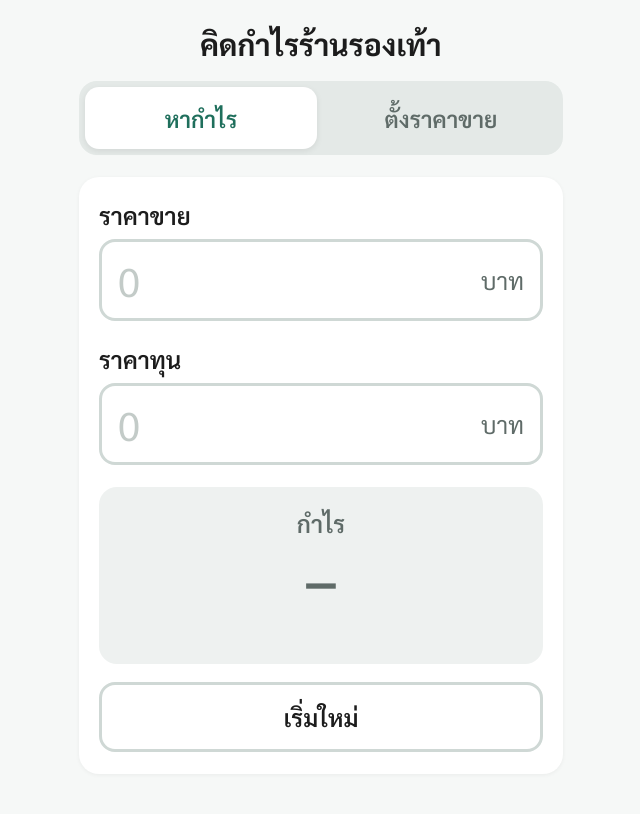
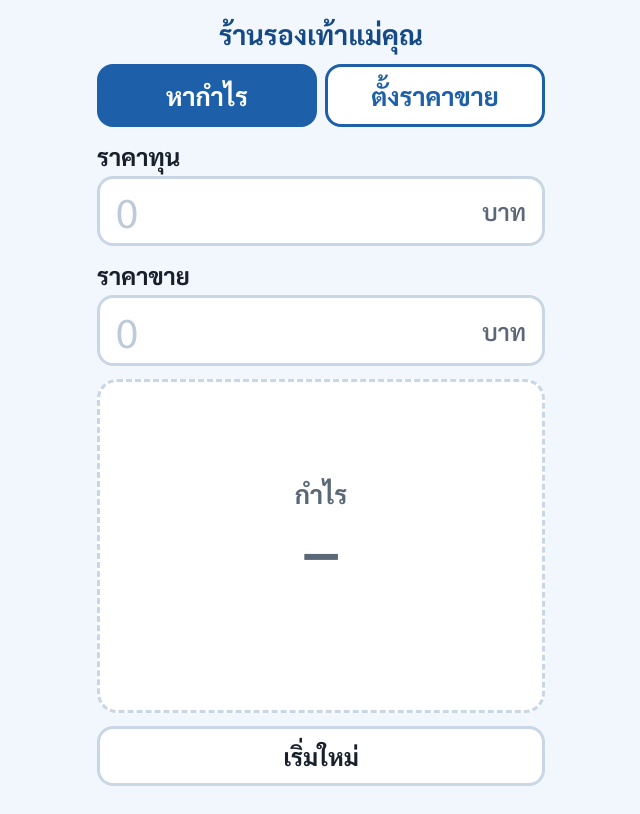
Before and after one commit to asiawork/margin-calculator, a plain HTML site: page index.html in a window 1280 px wide. Shown: the whole page, without its empty margins (319-959 px from the left). Drawn offline with Linux system fonts and the light colour scheme.

Commit message:
Blue theme, shop name title, fit on one screen, simpler input for mom
Co-Authored-By: Claude Opus 5.5 <noreply@anthropic.com>
Claude-Session: https://claude.ai/code/session_014QdRDQcQwdRwrWJmHmq7PW

```diff
--- a/index.html
+++ b/index.html
@@ -2,89 +2,87 @@
 <html lang="th">
 <head>
 <meta charset="UTF-8">
-<meta name="viewport" content="width=device-width, initial-scale=1, viewport-fit=cover">
-<meta name="theme-color" content="#1f6f5c">
-<title>คิดกำไรร้านรองเท้า</title>
+<meta name="viewport" content="width=device-width, initial-scale=1, maximum-scale=1, viewport-fit=cover">
+<meta name="theme-color" content="#1d5fa8">
+<meta name="apple-mobile-web-app-capable" content="yes">
+<meta name="mobile-web-app-capable" content="yes">
+<meta name="apple-mobile-web-app-title" content="คิดกำไร">
+<meta name="application-name" content="คิดกำไร">
+<link rel="apple-touch-icon" href="icon-180.png">
+<link rel="icon" type="image/png" href="icon-180.png">
+<title>ร้านรองเท้าแม่คุณ</title>
 <link rel="preconnect" href="https://fonts.googleapis.com">
 <link rel="preconnect" href="https://fonts.gstatic.com" crossorigin>
 <link href="https://fonts.googleapis.com/css2?family=Sarabun:wght@400;600;700&display=swap" rel="stylesheet">
 <style>
   :root {
-    --green: #1f6f5c;
-    --green-soft: #e3f1ec;
+    --blue: #1d5fa8;
+    --blue-dark: #164a84;
+    --blue-soft: #e5effa;
+    --sky: #f2f7fd;
     --red: #c0392b;
-    --red-soft: #fbe9e7;
-    --ink: #1c1c1c;
-    --muted: #5f6b68;
-    --line: #cfd8d5;
-    --bg: #f6f8f7;
+    --red-soft: #fdecea;
+    --ink: #17202b;
+    --muted: #5b6878;
+    --line: #c9d6e5;
   }
-  * { box-sizing: border-box; }
-  html { -webkit-text-size-adjust: 100%; }
+  * { box-sizing: border-box; -webkit-tap-highlight-color: transparent; }
+  html, body { height: 100%; }
   body {
     margin: 0;
     font-family: "Sarabun", system-ui, sans-serif;
-    font-size: 22px;
     color: var(--ink);
-    background: var(--bg);
-    padding: env(safe-area-inset-top) 0 env(safe-area-inset-bottom);
+    background: var(--sky);
+    -webkit-text-size-adjust: 100%;
   }
   main {
-    max-width: 520px;
+    max-width: 480px;
     margin: 0 auto;
-    padding: 20px 18px 40px;
+    min-height: 100vh;
+    min-height: 100dvh;
+    display: flex;
+    flex-direction: column;
+    gap: clamp(8px, 1.6vh, 14px);
+    padding: calc(env(safe-area-inset-top) + clamp(10px, 2vh, 18px)) 16px calc(env(safe-area-inset-bottom) + 14px);
   }
   h1 {
-    font-size: 30px;
-    margin: 4px 0 18px;
+    margin: 0;
     text-align: center;
+    font-size: clamp(22px, 3.4vh, 28px);
+    font-weight: 700;
+    color: var(--blue-dark);
   }
 
   .tabs {
     display: grid;
     grid-template-columns: 1fr 1fr;
     gap: 8px;
-    background: #e4e9e7;
-    padding: 6px;
-    border-radius: 18px;
-    margin-bottom: 22px;
   }
   .tabs button {
     font: inherit;
-    font-size: 23px;
-    font-weight: 600;
-    border: 0;
-    border-radius: 14px;
-    padding: 16px 6px;
-    background: transparent;
-    color: var(--muted);
+    font-size: clamp(22px, 3.2vh, 26px);
+    font-weight: 700;
+    border: 3px solid var(--blue);
+    border-radius: 16px;
+    padding: clamp(8px, 1.5vh, 14px) 4px;
+    background: #fff;
+    color: var(--blue);
     cursor: pointer;
   }
   .tabs button[aria-selected="true"] {
-    background: #fff;
-    color: var(--green);
-    box-shadow: 0 2px 6px rgba(0,0,0,.08);
+    background: var(--blue);
+    color: #fff;
   }
 
-  .panel { display: none; }
-  .panel.active { display: block; }
+  .panel { display: none; flex: 1; flex-direction: column; gap: clamp(8px, 1.6vh, 14px); }
+  .panel.active { display: flex; }
 
-  .card {
-    background: #fff;
-    border-radius: 20px;
-    padding: 22px 20px;
-    box-shadow: 0 1px 4px rgba(0,0,0,.05);
-  }
-
-  .field {
-    display: block;
-    margin-bottom: 22px;
-  }
+  .field { display: block; }
   .field-name {
     display: block;
-    font-weight: 600;
-    font-size: 24px;
-    margin-bottom: 8px;
+    font-weight: 700;
+    font-size: clamp(21px, 3vh, 24px);
+    margin-bottom: 4px;
   }
   .input-wrap {
     display: flex;
@@ -94,96 +92,103 @@
     background: #fff;
     padding: 0 16px;
   }
-  .input-wrap:focus-within { border-color: var(--green); }
+  .input-wrap:focus-within {
+    border-color: var(--blue);
+    box-shadow: 0 0 0 4px rgba(29, 95, 168, .15);
+  }
   .input-wrap input {
     flex: 1;
     min-width: 0;
     font: inherit;
-    font-size: 40px;
+    font-size: clamp(32px, 5vh, 42px);
     font-weight: 700;
     border: 0;
     outline: 0;
-    padding: 12px 0;
+    padding: clamp(4px, 0.8vh, 8px) 0;
     background: transparent;
     color: var(--ink);
   }
-  .input-wrap input::placeholder { color: #c3cbc8; font-weight: 400; }
+  .input-wrap input::placeholder { color: #bccada; font-weight: 400; }
   .unit {
-    font-size: 24px;
+    font-size: clamp(22px, 3vh, 26px);
+    font-weight: 600;
     color: var(--muted);
     margin-left: 10px;
   }
 
   .result {
-    margin-top: 6px;
-    border-radius: 18px;
-    padding: 20px;
+    flex: 1;
+    min-height: 130px;
+    display: flex;
+    flex-direction: column;
+    justify-content: center;
+    border-radius: 20px;
+    padding: 10px 16px;
     text-align: center;
-    background: #eef1f0;
+    background: #fff;
+    border: 3px dashed var(--line);
     color: var(--muted);
   }
-  .result.good { background: var(--green-soft); color: var(--green); }
-  .result.bad { background: var(--red-soft); color: var(--red); }
+  .result.good { background: var(--blue-soft); border: 3px solid var(--blue); color: var(--blue-dark); }
+  .result.bad { background: var(--red-soft); border: 3px solid var(--red); color: var(--red); }
   .result-label {
-    font-size: 24px;
-    font-weight: 600;
+    font-size: clamp(22px, 3.2vh, 26px);
+    font-weight: 700;
   }
   .result-value {
-    font-size: 60px;
+    font-size: clamp(48px, 8.5vh, 68px);
     font-weight: 700;
-    line-height: 1.15;
-    margin: 4px 0;
+    line-height: 1.1;
     word-break: break-word;
   }
   .result-value small {
-    font-size: 36px;
-    font-weight: 600;
+    font-size: .55em;
+    font-weight: 700;
   }
   .result-sub {
-    font-size: 22px;
+    font-size: clamp(20px, 2.9vh, 24px);
     color: var(--ink);
+    min-height: 1.3em;
   }
 
   .clear {
     display: block;
     width: 100%;
-    margin-top: 18px;
     font: inherit;
-    font-size: 24px;
-    font-weight: 600;
-    padding: 16px;
+    font-size: clamp(22px, 3vh, 24px);
+    font-weight: 700;
+    padding: clamp(8px, 1.4vh, 12px);
     border-radius: 16px;
     border: 3px solid var(--line);
     background: #fff;
     color: var(--ink);
     cursor: pointer;
   }
-  .clear:active { background: #eef1f0; }
+  .clear:active { background: var(--blue-soft); }
 </style>
 </head>
 <body>
 <main>
-  <h1>คิดกำไรร้านรองเท้า</h1>
+  <h1>ร้านรองเท้าแม่คุณ</h1>
 
   <div class="tabs" role="tablist">
     <button role="tab" id="tab-profit" aria-controls="panel-profit" aria-selected="true">หากำไร</button>
     <button role="tab" id="tab-price" aria-controls="panel-price" aria-selected="false">ตั้งราคาขาย</button>
   </div>
 
-  <!-- แบบที่ 1: รู้ราคาขายกับทุน หากำไร -->
+  <!-- แบบที่ 1: รู้ราคาขายกับทุน หากำไรเป็น % -->
   <section class="panel active" id="panel-profit" role="tabpanel" aria-labelledby="tab-profit">
-    <div class="card">
     <label class="field">
-        <span class="field-name">ราคาขาย</span>
+      <span class="field-name">ราคาทุน</span>
       <span class="input-wrap">
-          <input id="p-sell" type="text" inputmode="decimal" autocomplete="off" placeholder="0">
+        <input id="p-cost" type="text" inputmode="decimal" enterkeyhint="next" autocomplete="off" placeholder="0">
         <span class="unit">บาท</span>
       </span>
     </label>
     <label class="field">
-        <span class="field-name">ราคาทุน</span>
+      <span class="field-name">ราคาขาย</span>
       <span class="input-wrap">
-          <input id="p-cost" type="text" inputmode="decimal" autocomplete="off" placeholder="0">
+        <input id="p-sell" type="text" inputmode="decimal" enterkeyhint="done" autocomplete="off" placeholder="0">
         <span class="unit">บาท</span>
       </span>
     </label>
@@ -191,40 +196,36 @@
     <div class="result" id="p-result" aria-live="polite">
       <div class="result-label" id="p-label">กำไร</div>
       <div class="result-value" id="p-value">–</div>
-        <div class="result-sub" id="p-sub">&nbsp;</div>
+      <div class="result-sub" id="p-sub"></div>
     </div>
 
-      <button class="clear" data-clear="p-sell p-cost">เริ่มใหม่</button>
-    </div>
+    <button class="clear" data-clear="p-cost p-sell">เริ่มใหม่</button>
   </section>
 
-  <!-- แบบที่ 2: รู้ทุนกับกำไรที่อยากได้ หาราคาขาย -->
+  <!-- แบบที่ 2: รู้ทุนกับ % กำไรที่อยากได้ หาราคาขาย -->
   <section class="panel" id="panel-price" role="tabpanel" aria-labelledby="tab-price">
-    <div class="card">
     <label class="field">
       <span class="field-name">ราคาทุน</span>
       <span class="input-wrap">
-          <input id="s-cost" type="text" inputmode="decimal" autocomplete="off" placeholder="0">
+        <input id="s-cost" type="text" inputmode="decimal" enterkeyhint="next" autocomplete="off" placeholder="0">
         <span class="unit">บาท</span>
       </span>
     </label>
-
-      <div class="field">
+    <label class="field">
       <span class="field-name">อยากได้กำไร</span>
-        <label class="input-wrap">
-          <input id="s-want" type="text" inputmode="decimal" autocomplete="off" placeholder="0" aria-label="กำไรที่อยากได้">
+      <span class="input-wrap">
+        <input id="s-want" type="text" inputmode="decimal" enterkeyhint="done" autocomplete="off" placeholder="0">
         <span class="unit">%</span>
+      </span>
     </label>
-      </div>
 
     <div class="result" id="s-result" aria-live="polite">
       <div class="result-label">ควรขาย</div>
       <div class="result-value" id="s-value">–</div>
-        <div class="result-sub" id="s-sub">&nbsp;</div>
+      <div class="result-sub" id="s-sub"></div>
     </div>
 
     <button class="clear" data-clear="s-cost s-want">เริ่มใหม่</button>
-    </div>
   </section>
 </main>
 
@@ -237,7 +238,6 @@
 
   function $(id) { return document.getElementById(id); }
 
-  // อ่านตัวเลข ยอมรับลูกน้ำและจุดทศนิยม
   function num(el) {
     var s = el.value.replace(/,/g, '').trim();
     if (s === '' || s === '.') return null;
@@ -245,16 +245,16 @@
     return isFinite(n) ? n : null;
   }
 
-  function fmtPct(n) {
-    return (Math.round(n * 10) / 10).toLocaleString('th-TH', { maximumFractionDigits: 1 });
-  }
-
   function fmt(n) {
     var r = Math.round(n * 100) / 100;
     return r.toLocaleString('th-TH', { minimumFractionDigits: 0, maximumFractionDigits: 2 });
   }
 
-  // กันพิมพ์ตัวอักษรอื่นนอกจากตัวเลข ลูกน้ำ และจุด
+  function fmtPct(n) {
+    return (Math.round(n * 10) / 10).toLocaleString('th-TH', { maximumFractionDigits: 1 });
+  }
+
+  // รับเฉพาะตัวเลข ลูกน้ำ และจุดทศนิยมจุดเดียว
   function sanitize(el) {
     var v = el.value.replace(/[^\d.,]/g, '');
     var firstDot = v.indexOf('.');
@@ -269,16 +269,16 @@
     if (state) box.classList.add(state);
   }
 
-  /* ---------- แบบที่ 1 ---------- */
+  /* ---------- หากำไร ---------- */
   function calcProfit() {
+    var cost = num($('p-cost'));
     var sell = num($('p-sell'));
-    var cost = num($('p-cost'));
     var box = $('p-result');
 
     if (sell === null || cost === null) {
       $('p-label').textContent = 'กำไร';
       $('p-value').textContent = '–';
-      $('p-sub').innerHTML = '&nbsp;';
+      $('p-sub').textContent = '';
       setResult(box, null);
       return;
     }
@@ -288,17 +288,16 @@
     $('p-label').textContent = loss ? 'ขาดทุน' : 'กำไร';
 
     if (cost > 0) {
-      var pct = Math.abs(profit) / cost * 100;
-      $('p-value').innerHTML = fmtPct(pct) + '<small>%</small>';
+      $('p-value').innerHTML = fmtPct(Math.abs(profit) / cost * 100) + '<small>%</small>';
       $('p-sub').textContent = 'เป็นเงิน ' + fmt(Math.abs(profit)) + ' บาท';
     } else {
       $('p-value').innerHTML = fmt(Math.abs(profit)) + ' <small>บาท</small>';
-      $('p-sub').innerHTML = '&nbsp;';
+      $('p-sub').textContent = '';
     }
     setResult(box, loss ? 'bad' : 'good');
   }
 
-  /* ---------- แบบที่ 2 ---------- */
+  /* ---------- ตั้งราคาขาย ---------- */
   function calcPrice() {
     var cost = num($('s-cost'));
     var want = num($('s-want'));
@@ -306,15 +305,13 @@
 
     if (cost === null || want === null) {
       $('s-value').textContent = '–';
-      $('s-sub').innerHTML = '&nbsp;';
+      $('s-sub').textContent = '';
       setResult(box, null);
       return;
     }
 
     var profit = cost * want / 100;
-    var price = cost + profit;
-
-    $('s-value').innerHTML = fmt(price) + ' <small>บาท</small>';
+    $('s-value').innerHTML = fmt(cost + profit) + ' <small>บาท</small>';
     $('s-sub').textContent = 'ได้กำไร ' + fmt(profit) + ' บาท';
     setResult(box, 'good');
   }
@@ -329,26 +326,42 @@
       tabs[k].setAttribute('aria-selected', on ? 'true' : 'false');
       panels[k].classList.toggle('active', on);
     });
+    if (document.activeElement && document.activeElement.blur) document.activeElement.blur();
     store.set('mc-tab', name);
   }
   tabs.profit.addEventListener('click', function () { showTab('profit'); });
   tabs.price.addEventListener('click', function () { showTab('price'); });
 
   /* ---------- ช่องกรอก ---------- */
-  ['p-sell', 'p-cost'].forEach(function (id) {
-    $(id).addEventListener('input', function () { sanitize(this); calcProfit(); });
+  var pairs = [['p-cost', 'p-sell', calcProfit], ['s-cost', 's-want', calcPrice]];
+  pairs.forEach(function (pair) {
+    var first = $(pair[0]), second = $(pair[1]), calc = pair[2];
+    [first, second].forEach(function (el) {
+      el.addEventListener('input', function () { sanitize(el); calc(); });
+      // แตะช่องที่มีตัวเลขอยู่แล้ว เลือกทั้งหมดไว้ให้พิมพ์ทับได้เลย
+      el.addEventListener('focus', function () {
+        setTimeout(function () { try { el.setSelectionRange(0, el.value.length); } catch (e) {} }, 0);
       });
-  ['s-cost', 's-want'].forEach(function (id) {
-    $(id).addEventListener('input', function () { sanitize(this); calcPrice(); });
     });
+    first.addEventListener('keydown', function (e) {
+      if (e.key === 'Enter') { e.preventDefault(); second.focus(); }
+    });
+    second.addEventListener('keydown', function (e) {
+      if (e.key === 'Enter') { e.preventDefault(); second.blur(); }
+    });
+  });
+
+  // แตะที่ว่างเพื่อเก็บแป้นพิมพ์
+  document.addEventListener('touchstart', function (e) {
+    var a = document.activeElement;
+    if (a && a.tagName === 'INPUT' && !e.target.closest('.input-wrap')) a.blur();
+  }, { passive: true });
 
   document.querySelectorAll('[data-clear]').forEach(function (b) {
     b.addEventListener('click', function () {
-      var ids = b.dataset.clear.split(' ');
-      ids.forEach(function (id) { $(id).value = ''; });
+      b.dataset.clear.split(' ').forEach(function (id) { $(id).value = ''; });
       calcProfit();
       calcPrice();
-      $(ids[0]).focus();
     });
   });
 
```
Also changed, not shown: icon-180.png (added). Lines whose indentation alone changed are shown as unchanged.
